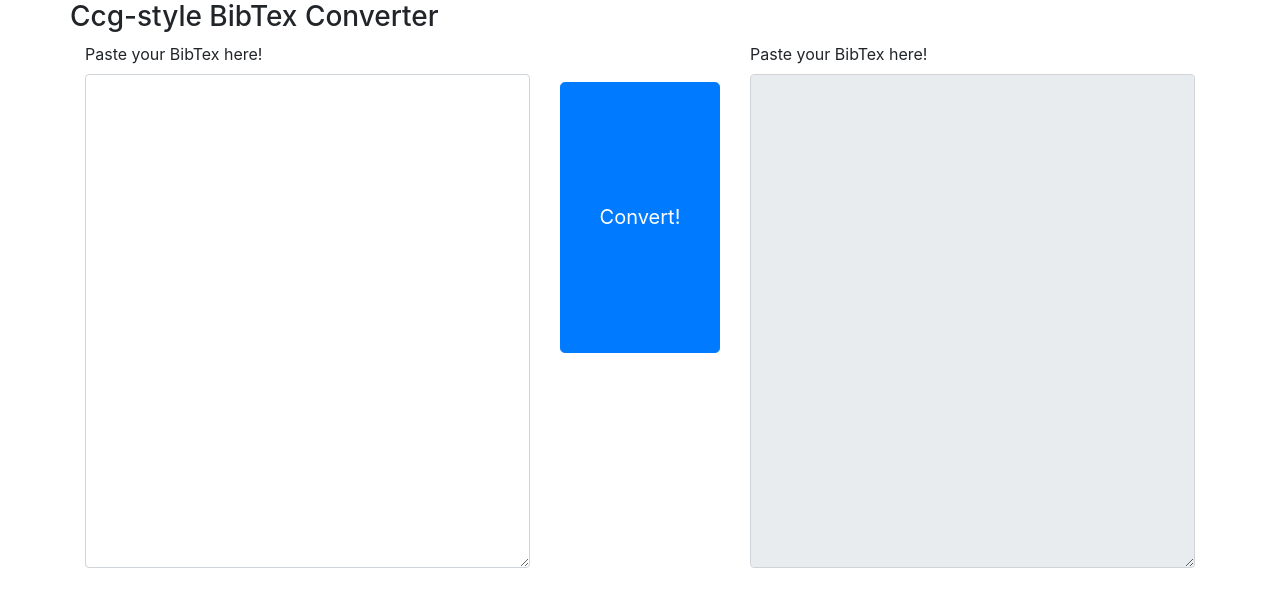
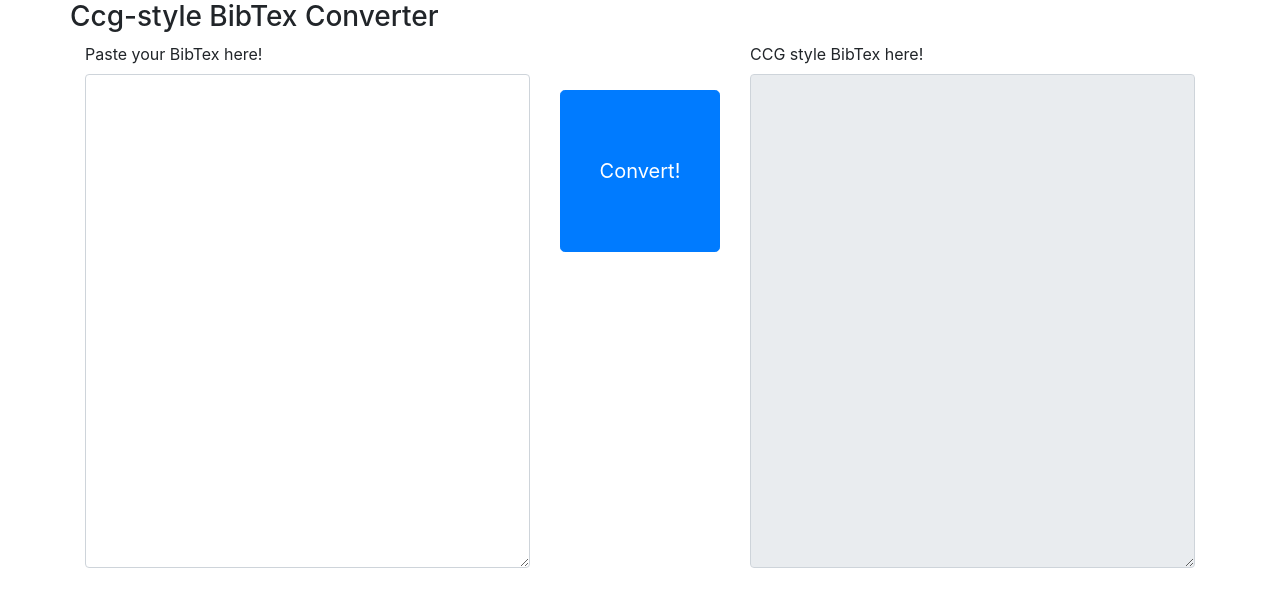
Before and after one commit to CogComp/ccg-bibfiles, a plain HTML site: page ccg_bib_converter/templates/index.html in a window 1280 px wide. Drawn offline with nearby package versions, Linux system fonts and the light colour scheme.

Commit message:
fix descriptions

```diff
--- a/ccg_bib_converter/templates/index.html
+++ b/ccg_bib_converter/templates/index.html
@@ -20,11 +20,11 @@
                 </div>
             </div>
             <div class="col-2">
-                <button id="btn_convert" type="button" class="btn btn-primary btn-lg" style="width: 100%; height: 50%; margin-top:25%">Convert!</button>
+                <button id="btn_convert" type="button" class="btn btn-primary btn-lg" style="width: 100%; height: 30%; margin-top:30%">Convert!</button>
             </div>
             <div class="col-5">
                 <div class="form-group">
-                    <label for="orig_bibtex">Paste your BibTex here!</label>
+                    <label for="orig_bibtex">CCG style BibTex here!</label>
                     <textarea class="form-control" id="new_bibtex" rows="20" disabled></textarea>
                 </div>
             </div>
```
